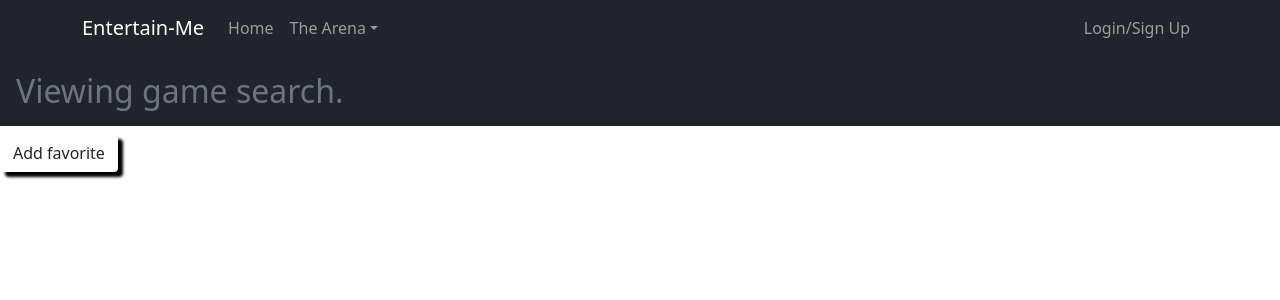
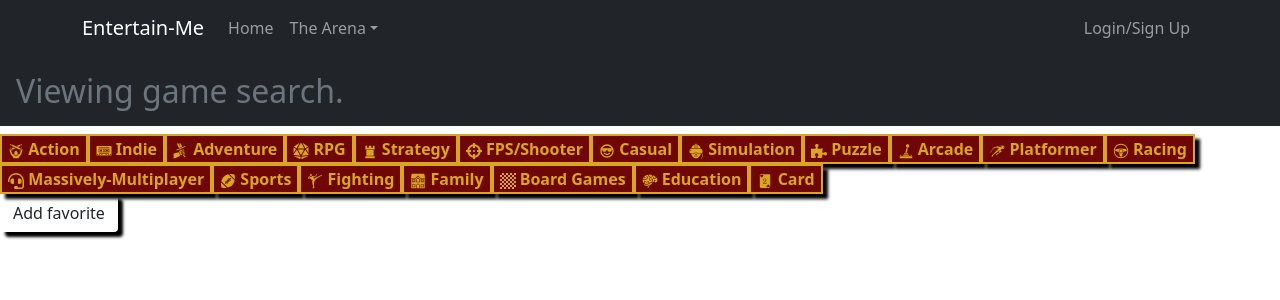
Before and after one commit to wadep23/entertain-me-redux, a React (Create React App) app in the folder client/: page /game in a window 1280 px wide. Shown: the top 300 px of the page. Built offline with nearby package versions, Linux system fonts and the light colour scheme; no server answers.

Commit message:
added additional movie buttons for conditional

```diff
--- a/client/src/pages/Game.js
+++ b/client/src/pages/Game.js
@@ -1,6 +1,10 @@
 import React from 'react';
 import { Redirect, useParams } from 'react-router-dom';
 import Auth from '../utils/auth';
+import { GiSwordsPower, GiAudioCassette, GiSwordBrandish, GiChessRook, GiFamilyHouse, GiVrHeadset, GiJoystick, GiRunningNinja, GiSteeringWheel, GiHighKick, GiBrain, GiCard2Hearts } from "react-icons/gi";
+import { FaDiceD20, FaCrosshairs, FaPuzzlePiece, FaHeadset, FaChessBoard } from "react-icons/fa";
+import { BiCool } from "react-icons/bi";
+import { IoAmericanFootballSharp } from "react-icons/io5";
 
 
 
@@ -19,6 +23,29 @@ const Game = props => {
         <h2 className="bg-dark text-secondary p-3 display-inline-block">
           Viewing game search.
         </h2>
+        <section id="video-games">
+          <container>
+            <button type="button" id="action" value="action"><GiSwordsPower /> Action</button>
+            <button type="button" id="indie" value="indie"><GiAudioCassette /> Indie</button>
+            <button type="button" id="adventure" value="adventure"><GiSwordBrandish /> Adventure</button>
+            <button type="button" id="rpg" value="rpg"><FaDiceD20 /> RPG</button>
+            <button type="button" id="strategy" value="strategy"><GiChessRook /> Strategy</button>
+            <button type="button" id="shooter" value="shooter"><FaCrosshairs /> FPS/Shooter</button>
+            <button type="button" id="casual" value="casual"><BiCool /> Casual</button>
+            <button type="button" id="simulation" value="simulation"><GiVrHeadset /> Simulation</button>
+            <button type="button" id="puzzle" value="puzzle"><FaPuzzlePiece /> Puzzle</button>
+            <button type="button" id="arcade" value="arcade"><GiJoystick /> Arcade</button>
+            <button type="button" id="platformer" value="platformer"><GiRunningNinja /> Platformer</button>
+            <button type="button" id="racing" value="racing"><GiSteeringWheel /> Racing</button>
+            <button type="button" id="massively-multiplayer" value="massively-multiplayer"><FaHeadset /> Massively-Multiplayer</button>
+            <button type="button" id="sports" value="sports"><IoAmericanFootballSharp /> Sports</button>
+            <button type="button" id="fighting" value="fighting"><GiHighKick /> Fighting</button>
+            <button type="button" id="family" value="family"><GiFamilyHouse /> Family</button>
+            <button type="button" id="board-games" value="board-games"><FaChessBoard /> Board Games</button>
+            <button type="button" id="educational" value="educational"><GiBrain /> Education</button>
+            <button type="button" id="card" value="card"><GiCard2Hearts /> Card</button>
+          </container>
+        </section>
         <button className="btn ml-auto">
           Add favorite
         </button>
--- a/client/src/pages/Movie.js
+++ b/client/src/pages/Movie.js
@@ -1,8 +1,8 @@
 import React from 'react';
 import { Redirect, useParams } from 'react-router-dom';
 import Auth from '../utils/auth';
-import { FaLaughSquint, FaHeart, FaSadCry } from "react-icons/fa";
-import { GiPistolGun, GiEarthAmerica, GiGhost, GiUnicorn, GiMagnifyingGlass } from "react-icons/gi";
+import { FaLaughSquint, FaHeart, FaSadCry, FaRegPlayCircle } from "react-icons/fa";
+import { GiPistolGun, GiEarthAmerica, GiGhost, GiUnicorn, GiMagnifyingGlass, GiTheaterCurtains } from "react-icons/gi";
 import { RiAliensFill } from "react-icons/ri";
 
 
@@ -22,6 +22,12 @@ const Movie = props => {
           Viewing movie search.
         </h2>
         <section id="movieButtons">
+        <container>
+                <button type="button" value="theaters"><GiTheaterCurtains /> Amphitheatre</button>
+                <button type="button" value="streaming"><FaRegPlayCircle /> Streaming</button>
+                </container>
+                <br />
+                <br />
                 <container>
                 <button type="button" id="Action" value="28"><GiPistolGun /> Action</button>
                 <button type="button" id="Adventure" value="12"><GiEarthAmerica /> Adventure</button>
--- a/client/src/pages/Tv.js
+++ b/client/src/pages/Tv.js
@@ -2,7 +2,7 @@ import React from 'react';
 import { Redirect, useParams } from 'react-router-dom';
 import Auth from '../utils/auth';
 import { FaLaughSquint, FaSadCry, FaChild, FaHatCowboy } from "react-icons/fa";
-import { GiSwordwoman, GiHandcuffs, GiGhost, GiFamilyHouse , GiMagnifyingGlass, GiNewspaper, GiLightSabers, GiSoap } from "react-icons/gi";
+import { GiSwordwoman, GiHandcuffs, GiGhost, GiFamilyHouse, GiMagnifyingGlass, GiNewspaper, GiLightSabers, GiSoap } from "react-icons/gi";
 import { RiKakaoTalkLine } from "react-icons/ri";
 import { BiCameraMovie } from "react-icons/bi";
 import { BsFillPeopleFill, BsPencil } from "react-icons/bs";
```
